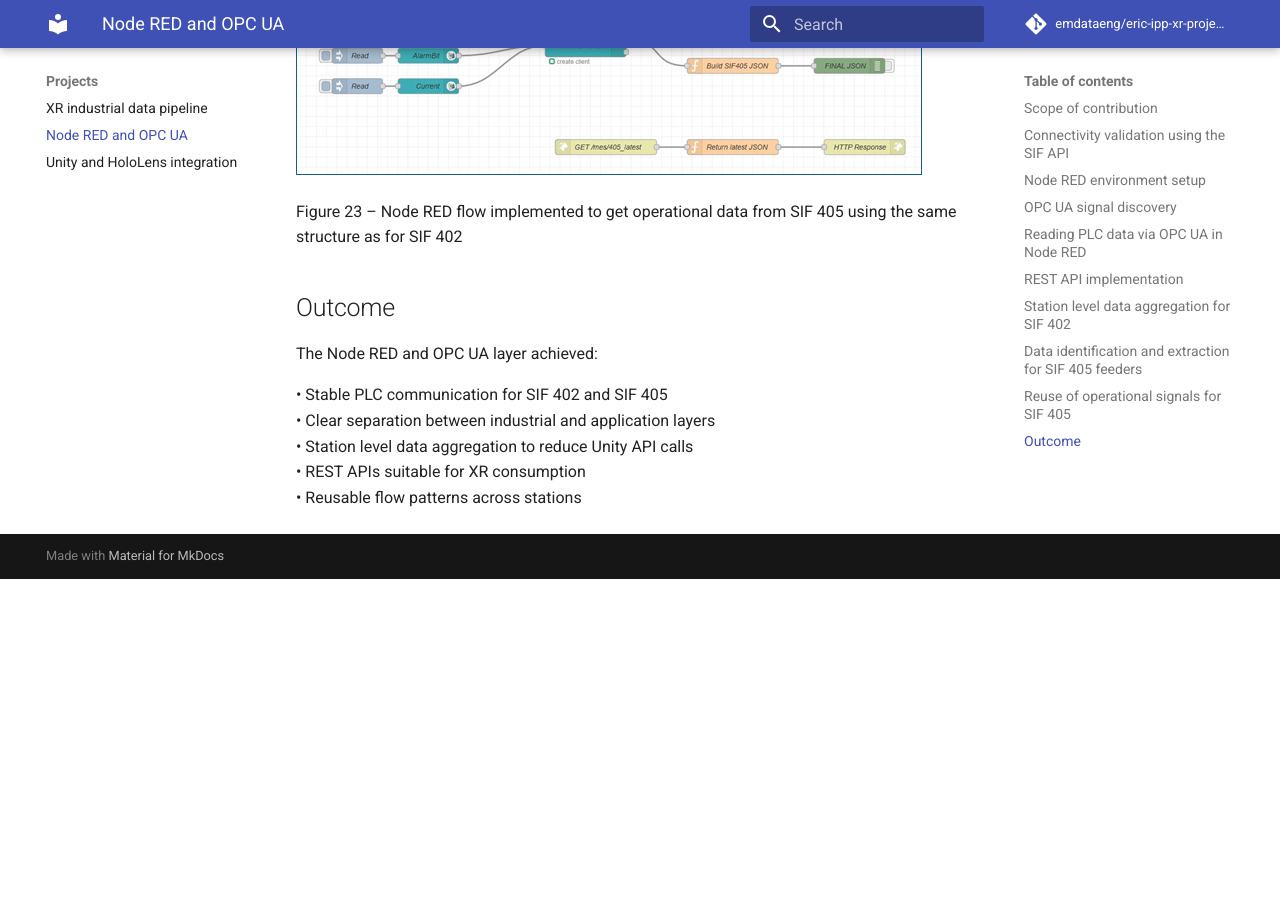
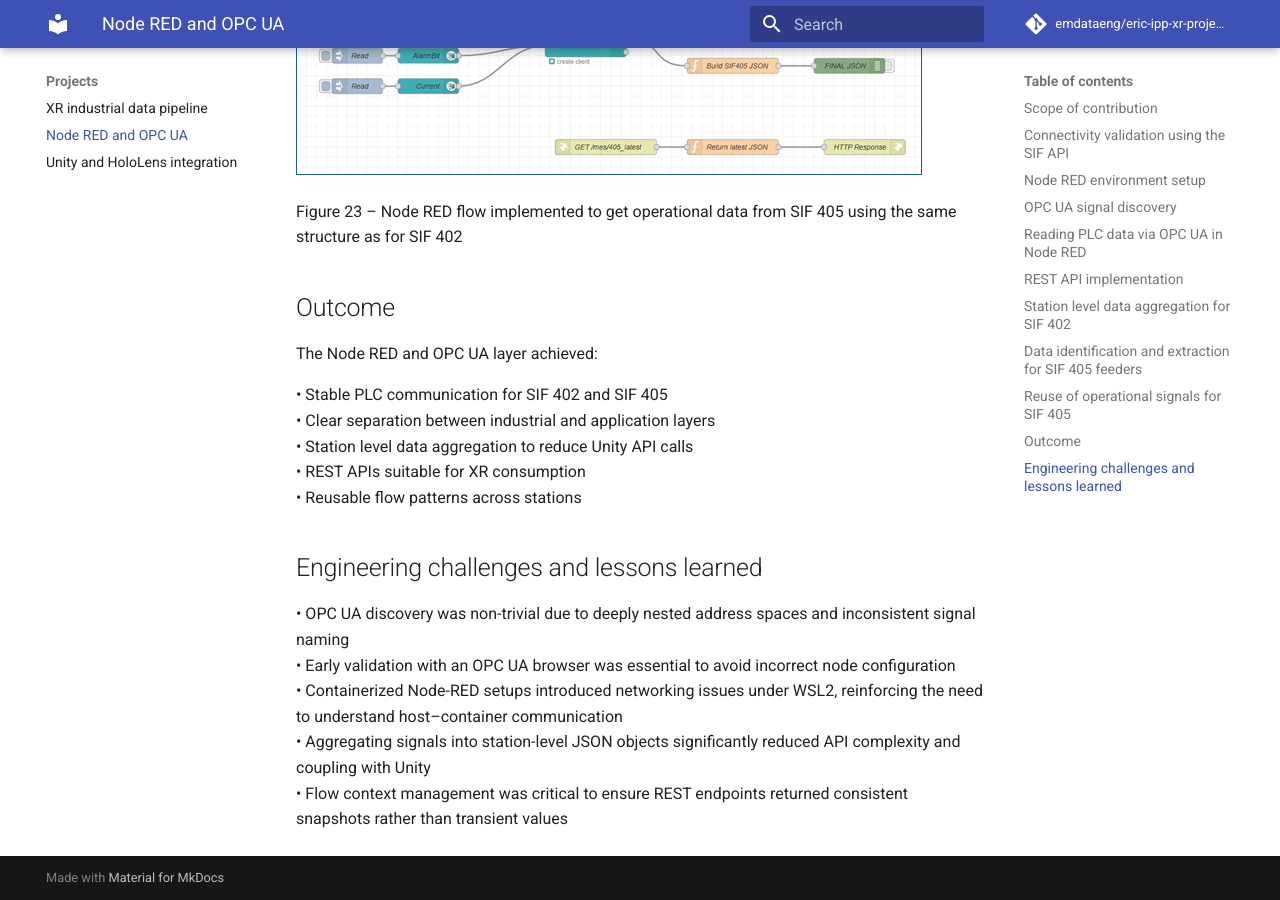
Before and after one commit to emdataeng/eric-ipp-xr-project, an MkDocs documentation site: the page built from docs/projects/node-red-opcua.md, in a window 1280 px wide and 900 px high, scrolled down 6303 px. Built offline with MkDocs 1.6.1 and Material for MkDocs 9.7.7, drawn with Linux system fonts in a browser that asks for light colours; comment, search, counter and statistics services are not loaded; before the commit the page ends 6882 px from its top, so only the background shows below that.

Commit message:
Added challenges sub sections

```diff
--- a/docs/projects/node-red-opcua.md
+++ b/docs/projects/node-red-opcua.md
@@ -115,3 +115,11 @@ The Node RED and OPC UA layer achieved:
 • Station level data aggregation to reduce Unity API calls
 • REST APIs suitable for XR consumption
 • Reusable flow patterns across stations
+
+## Engineering challenges and lessons learned
+
+• OPC UA discovery was non-trivial due to deeply nested address spaces and inconsistent signal naming
+• Early validation with an OPC UA browser was essential to avoid incorrect node configuration
+• Containerized Node-RED setups introduced networking issues under WSL2, reinforcing the need to understand host–container communication
+• Aggregating signals into station-level JSON objects significantly reduced API complexity and coupling with Unity
+• Flow context management was critical to ensure REST endpoints returned consistent snapshots rather than transient values
```
Also changed, not shown: docs/projects/unity-hololens.md (+7 -0 lines), docs/projects/xr-industrial-data.md (+7 -0 lines).
